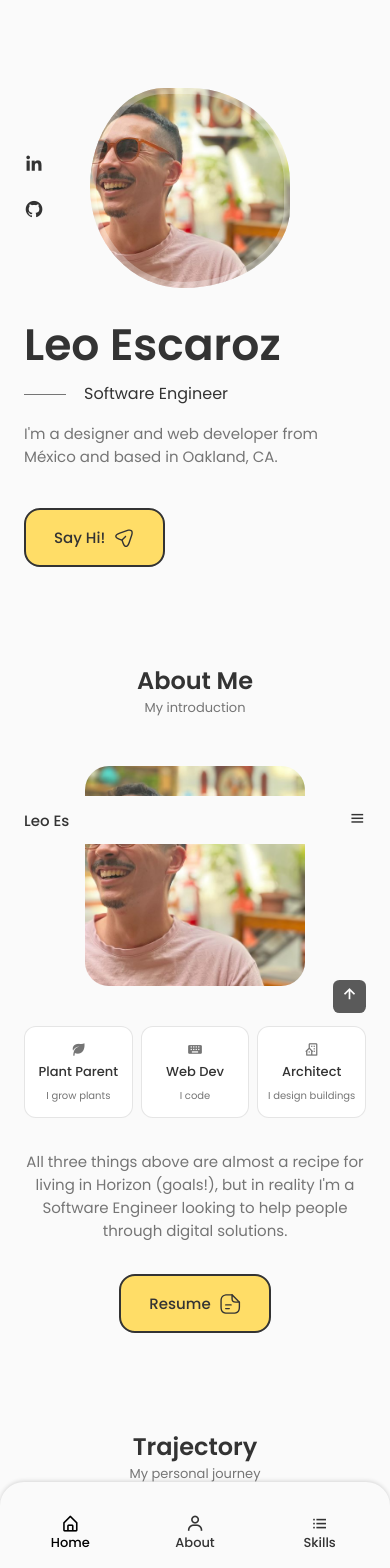
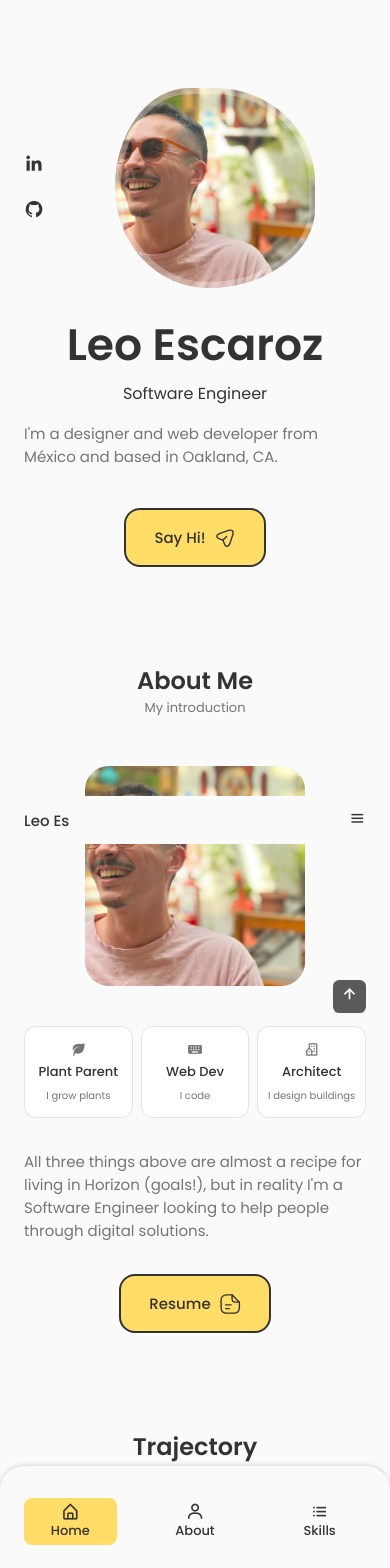
Before and after one commit to Eleoes/personal-portfolio, a React (Vite) app: page / in a window 390 px wide. Shown: the top 1568 px of the page. Built offline with nearby package versions, Linux system fonts and the light colour scheme.

Commit message:
improved buttons, active links

```diff
--- a/src/components/about/about.css
+++ b/src/components/about/about.css
@@ -42,6 +42,7 @@
 .about__description {
     padding: 0 4rem 0 0;
     margin-bottom: var(--mb-2-5);
+    text-align: left;
 }
 
 /*=============== BREAKPOINTS ===============*/
--- a/src/components/contact/contact.css
+++ b/src/components/contact/contact.css
@@ -90,6 +90,10 @@
     .contact__form {
         margin: 0 auto;
     }
+
+    .contact__content {
+        text-align: center;
+    }
 }
 
 @media screen and (max-width: 576px) {
--- a/src/components/footer/Footer.jsx
+++ b/src/components/footer/Footer.jsx
@@ -13,7 +13,7 @@ const Footer = () => {
                     </li>
 
                     <li>
-                        <a href="#services" className="footer__link">Services</a>
+                        <a href="#skills" className="footer__link">Skills</a>
                     </li>
 
                     <li>
--- a/src/components/header/header.css
+++ b/src/components/header/header.css
@@ -34,6 +34,8 @@
     color: var(--title-color);
     font-weight: var(--font-medium);
     transition: .3s;
+    padding: 0.25rem 0.75rem;
+    border-radius: 0.5rem;
 }
 
 .nav__icon,
@@ -44,7 +46,8 @@
 
 .active-link,
 .nav__link:hover {
-    color: var(--title-color-dark);
+    background-color: var(--title-color-yellow);
+    color: var(--title-color);
 }
 
 .scroll-header {
--- a/src/components/home/Data.jsx
+++ b/src/components/home/Data.jsx
@@ -3,9 +3,7 @@ import React from 'react'
 const Data = () => {
     return (
         <div className="home__data">
-            <h1 className="home__title">Leo Escaroz
-
-            </h1>
+            <h1 className="home__title">Leo Escaroz</h1>
             <h3 className="home__subtitle">Software Engineer</h3>
             <p className="home__description">
                 I'm a designer and web developer from México and based in Oakland, CA.
--- a/src/components/home/home.css
+++ b/src/components/home/home.css
@@ -155,17 +155,27 @@
   /* For medium devices */
 @media screen and (max-width: 768px) {
     .home__content {
-        grid-template-columns: 0.5fr 3fr;
+        grid-template-columns: 0.1fr 3fr;
         padding-top: 3.5rem;
     }
 
     .home__img {
         order: initial;
         justify-self: initial;
+        margin: 0 auto;
     }
 
     .home__data {
         grid-column: 1/3;
+        text-align: center;
+    }
+
+    .home__subtitle {
+        padding-left: 0;
+    }
+
+    .home__subtitle::before {
+        display: none;
     }
 
     .home__img {
@@ -177,8 +187,13 @@
     .home__scroll {
         display: none;
     }
+
 }
-
+@media screen and (max-width: 576px) {
+    .home__description {
+        text-align: left;
+    }
+}
 
   /* For small devices */
 @media screen and (max-width: 350px) {
--- a/src/components/journey/journey.css
+++ b/src/components/journey/journey.css
@@ -14,10 +14,13 @@
     color: var(--title-color);
     margin: 0 var(--mb-1);
     cursor: pointer;
+    padding: 0.25rem 0.75rem;
+    border-radius: 0.5rem;
 }
 
 .journey__button:hover {
-    color: var(--title-color-dark);
+    background-color: var(--title-color-yellow);
+    color: var(--title-color);
 }
 
 .journey__icon {
@@ -26,7 +29,8 @@
 }
 
 .journey__active {
-    color: var(--title-color-dark);
+    background-color: var(--title-color-yellow);
+    color: var(--title-color);
 }
 
 .journey__sections {
--- a/src/components/portfolio/portfolio.css
+++ b/src/components/portfolio/portfolio.css
@@ -15,8 +15,9 @@
 }
 
 .project__item:hover {
-    background-color: var(--title-color);
-    color: var(--container-color);
+    background-color: var(--title-color-yellow);
+    color: var(--title-color);
+    transition: .3s;
 }
 
 .portfolio__container {
@@ -62,8 +63,8 @@
 }
 
 .active-project {
-    background-color: var(--title-color);
-    color: var(--container-color)
+    background-color: var(--title-color-yellow);
+    color: var(--title-color);
 }
 
 .project__links {
```
